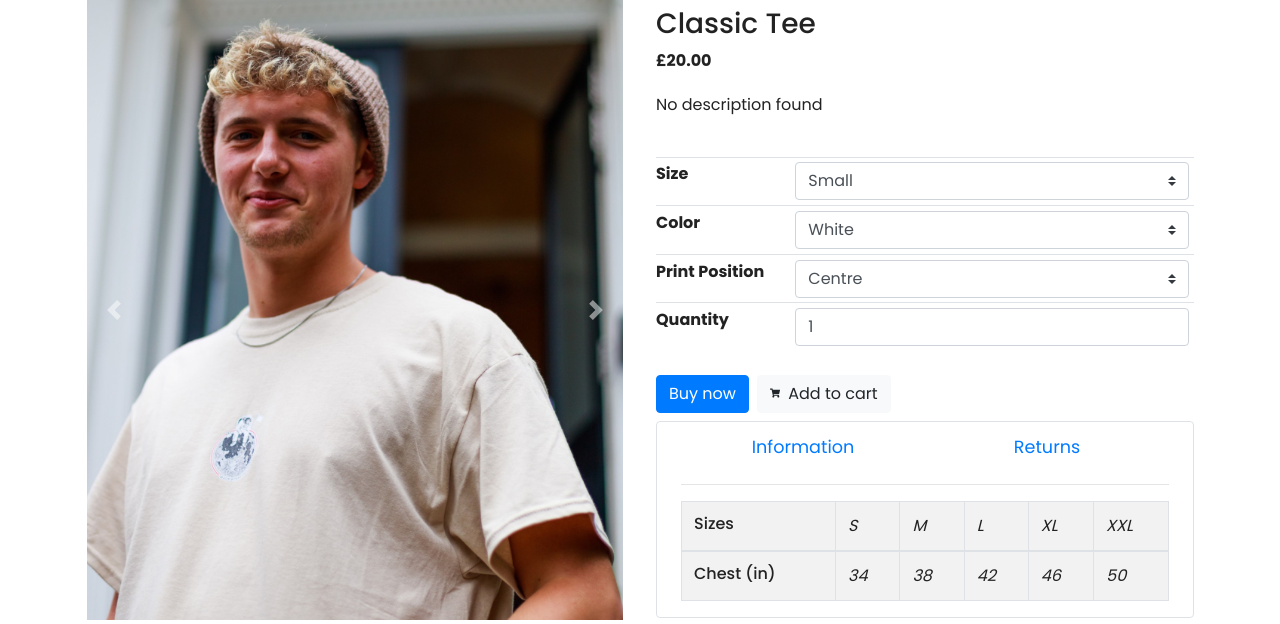
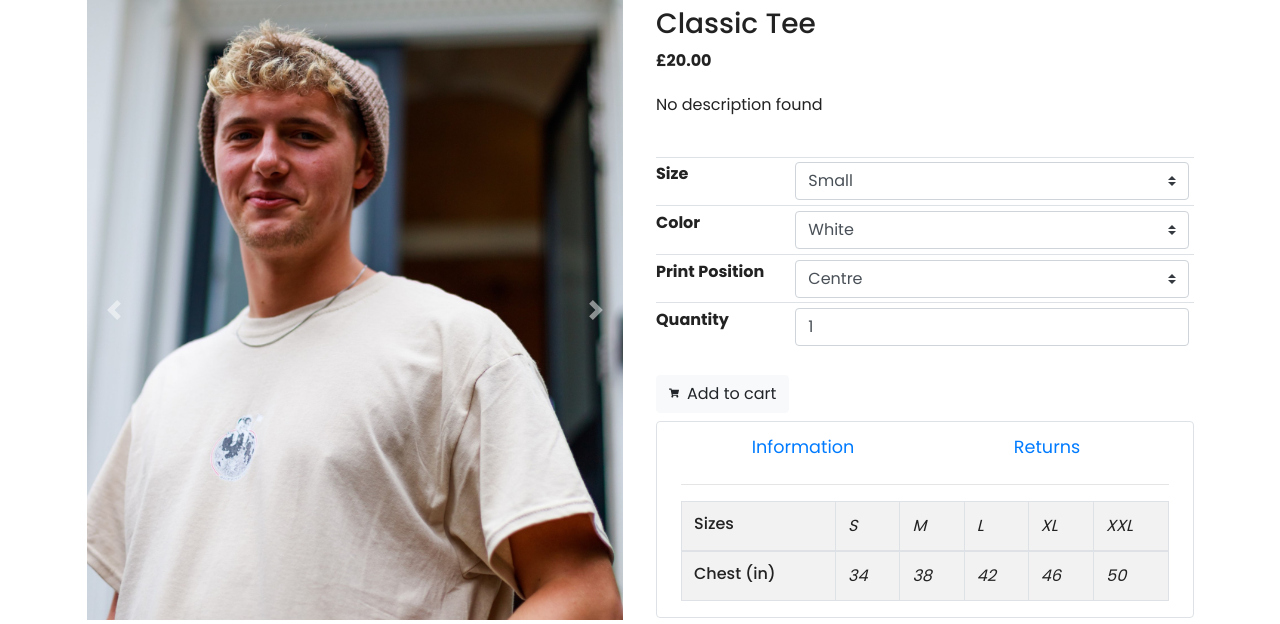
Before and after one commit to FHRudd/ElbowBump, a Django app: a page that uses store/templates/store/product.html in a window 1280 px wide. Shown: the part 113-737 px from the top of the page. Run offline with Django 3.2, Linux system fonts and the light colour scheme; data comes from the database, SQL or seed files in the repository; both versions use the stored data as it was after the commit; some libraries are stand-ins or nearby versions.

Commit message:
NFR Website changes

```diff
--- a/store/templates/store/product.html
+++ b/store/templates/store/product.html
@@ -126,7 +126,6 @@
         </table>
       </div>
 	  <br>
-      <button type="button" class="btn btn-primary btn-md mr-1 mb-2">Buy now</button>
       <button data-product="{{product.id}}" data-action="add" type="button" class="btn btn-light btn-md mr-1 mb-2 update-cart" onclick="itemAdded()"><i class="fas fa-shopping-cart pr-2"></i>Add to cart</button>
 	  <div class="classic-tabs border rounded px-4 pt-1">
        <ul class="nav tabs-primary nav-justified" id="advancedTab" role="tablist">
--- a/store/templates/store/team.html
+++ b/store/templates/store/team.html
@@ -79,7 +79,7 @@
 </div>
 
 <!--- Form -->
-<div class="col-12">
+<!--<div class="col-12">
 	<h2> Contact Us </h2>
 	<form>
 	  <div class="form-group">
@@ -101,5 +101,5 @@
 	    	ContactUs.email = form.formEmail.value
         	ContactUs.message = form.formTextArea.value
     })
-</script>
+</script>-->
 {% endblock content %}
```
Also changed, not shown: db.sqlite3.
